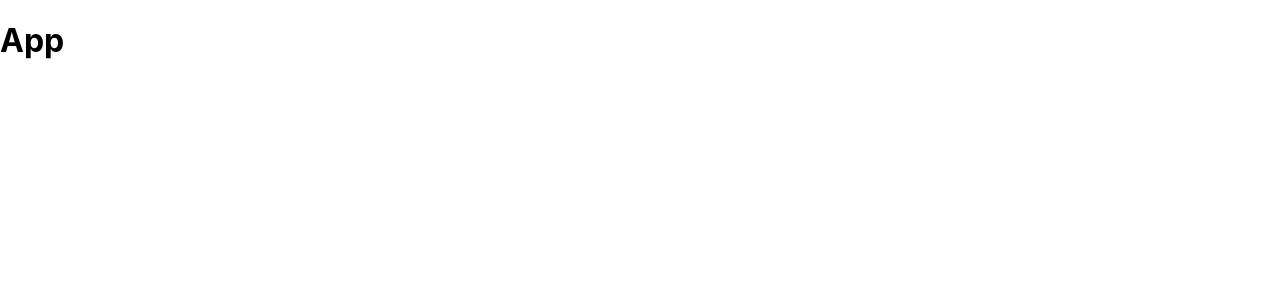
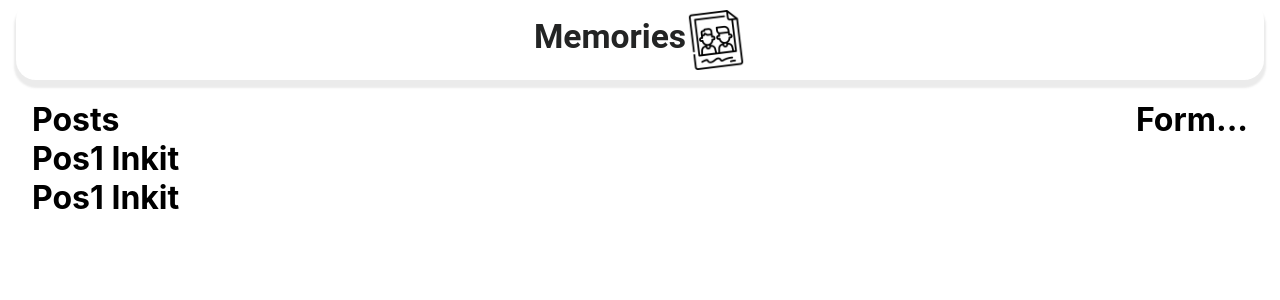
Before and after one commit to Rinki2400/SocialMedia, a React (Create React App) app in the folder client/: page / in a window 1280 px wide. Shown: the top 300 px of the page. Built offline with nearby package versions, Linux system fonts and the light colour scheme.

Commit message:
created components

```diff
--- a/client/src/App.css
+++ b/client/src/App.css
@@ -1,38 +1,49 @@
-.App {
-  text-align: center;
+* {
+  padding: 0;
+  margin: 0;
+  box-sizing: border-box;
+}
+/* Container styling */
+.container {
+  max-width: 1280px; /* 'lg' size from MUI */
+  margin: 0 auto;
+  padding: 0 16px;
 }
 
-.App-logo {
-  height: 40vmin;
-  pointer-events: none;
+/* AppBar styling */
+.app-bar {
+  position: static;
+  background-color: inherit;
+  display: flex;
+  align-items: center;
+  justify-content: center;
+  padding: 10px;
+  border-radius: 20px;
+  box-shadow: 0px 6px 2px 2px rgba(56, 56, 56, 0.1);
+  margin-bottom: 20px;
 }
 
-@media (prefers-reduced-motion: no-preference) {
-  .App-logo {
-    animation: App-logo-spin infinite 20s linear;
-  }
+/* Typography (h2) */
+.heading {
+  font-size: 2.1rem;
+  text-align: center;
+  margin-bottom: 8px;
+  color: #232424;
+  font-family: "Roboto", sans-serif;
 }
 
-.App-header {
-  background-color: #282c34;
-  min-height: 100vh;
+.memoimg {
+  width: 60px;
+}
+/* Image styling */
+
+.main_container {
+  max-width: 1280px;
+  margin: 0 auto;
+  padding: 0 16px;
   display: flex;
-  flex-direction: column;
-  align-items: center;
-  justify-content: center;
-  font-size: calc(10px + 2vmin);
-  color: white;
+  flex-wrap: wrap;
+  justify-content: space-between;
+  align-items: stretch;
+  gap: 24px;
 }
-
-.App-link {
-  color: #61dafb;
-}
-
-@keyframes App-logo-spin {
-  from {
-    transform: rotate(0deg);
-  }
-  to {
-    transform: rotate(360deg);
-  }
-}
--- a/client/src/App.js
+++ b/client/src/App.js
@@ -1,7 +1,25 @@
 import "./App.css";
+import memories from "./assets/24af27424e0f0b1d83d00c182b5eaa9d.jpg";
+import Form from "./component/Form/Form";
+import Posts from "./component/Posts/Posts";
 
 function App() {
-  return <h1>App</h1>;
+  return (
+    <div className="container">
+      <div className="app-bar">
+        <h2 className="heading">Memories</h2>
+        <img src={memories} alt="memories" className="memoimg" />
+      </div>
+      <div className="main_container">
+        <div className="grid-item">
+          <Posts />
+        </div>
+        <div className="grid-item">
+          <Form />
+        </div>
+      </div>
+    </div>
+  );
 }
 
 export default App;
--- a/client/src/component/Form/Form.js
+++ b/client/src/component/Form/Form.js
@@ -0,0 +1,11 @@
+import React from 'react'
+
+function Form() {
+  return (
+    <div>
+      <h1>Form...</h1>
+    </div>
+  )
+}
+
+export default Form
--- a/client/src/component/Posts/Posts.js
+++ b/client/src/component/Posts/Posts.js
@@ -0,0 +1,14 @@
+import React from 'react'
+import Post from './post/Post'
+
+function Posts() {
+  return (
+    <div>
+      <h1>Posts</h1>
+      <Post/>
+      <Post/>
+    </div>
+  )
+}
+
+export default Posts
--- a/client/src/component/Posts/post/Post.js
+++ b/client/src/component/Posts/post/Post.js
@@ -0,0 +1,11 @@
+import React from 'react'
+
+function Post() {
+  return (
+    <div>
+      <h1>Pos1 Inkit</h1>
+    </div>
+  )
+}
+
+export default Post
```
Also changed, not shown: client/src/assets/24af27424e0f0b1d83d00c182b5eaa9d.jpg (added).
